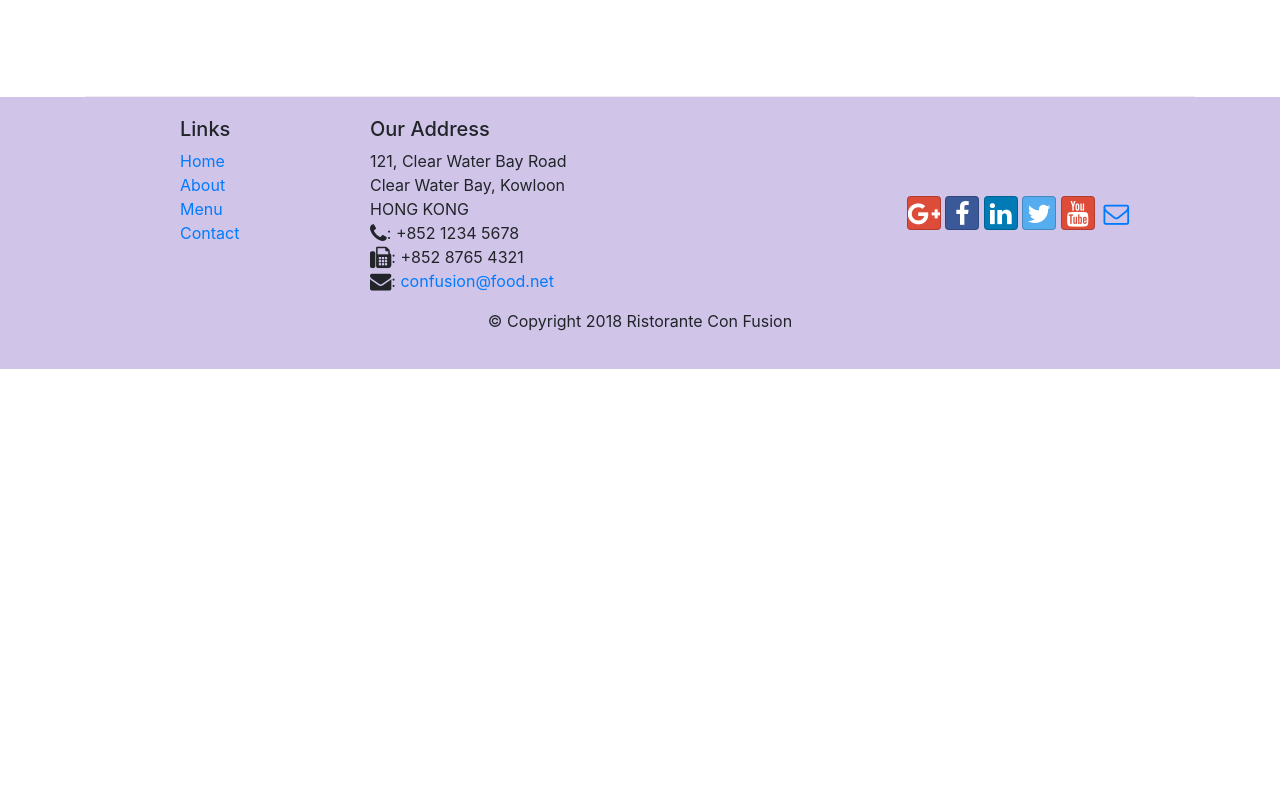
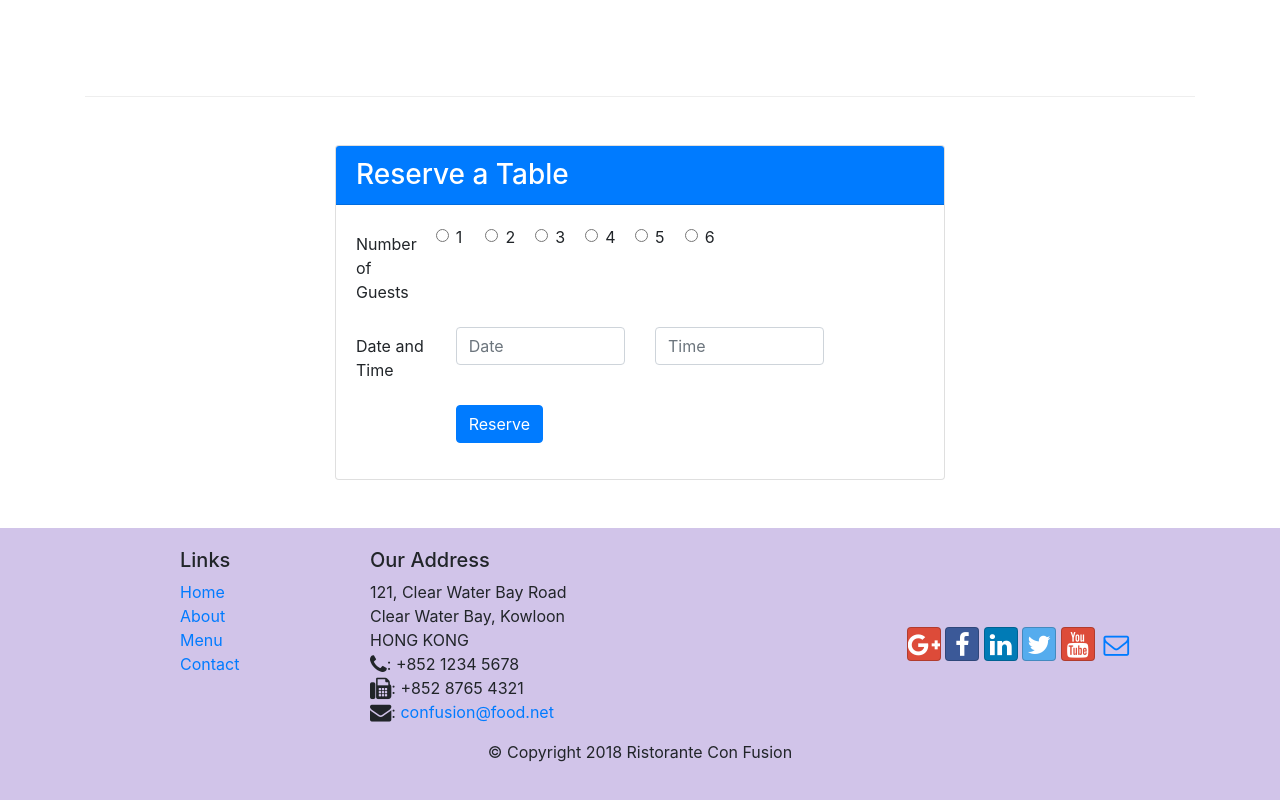
Before and after one commit to EarnestScott/FrontEndBootsrap-Coursera, a website: page index.html in a window 1280 px wide. Shown: the part 1437-2237 px from the top of the page. Before the commit the page ends 1806 px from the top, so only its background shows below. Drawn offline with nearby package versions, Linux system fonts and the light colour scheme.

Commit message:
Pretty much finished part 1 of assignment 2

```diff
--- a/index.html
+++ b/index.html
@@ -52,6 +52,12 @@
                 </div>
                 <div class="col-12 col-sm align-self-center">
                     <img src="img/logo.png" class="img-fluid">
+                </div>
+                <div class="col-12 col-sm-2 align-self-center">
+                    <!-- <button class="btn" type="button" background-color="orange" data-target="#reserveTable">
+                        Reserve Table
+                    </button> -->
+                    <a class="btn btn-large btn-primary" href="#reserveTable">Reserve Table</a>
                 </div>
             </div>
         </div>
@@ -113,6 +119,77 @@
         </div>
     </div>
 
+    <br>
+    <br>
+    <div class="offset-sm-3 col-sm-6">
+        <div class="card">
+            <h3 class="card-header bg-primary text-white"> Reserve a Table</h3>
+            <div class="card-body">
+                <form>
+                    <div class="form-group row">
+                        <label for="radios" class="col-md-2 col-form-label">Number of Guests</label>
+
+                        <div class="col-md-1">
+                            <input type="radio" class="form-check-input" id="radio1" name="radios">
+                            <label class="form-check-label" for="radio1">
+                                1
+                            </label>
+
+                        </div>
+                        <div class="col-md-1">
+                            <input type="radio" class="form-check-input" id="radio2" name="radios">
+                            <label class="form-check-label" for="radio2">
+                                2
+                            </label>
+                        </div>
+                        <div class="col-md-1">
+                            <input type="radio" class="form-check-input" id="radio2" name="radios">
+                            <label class="form-check-label" for="radio2">
+                                3
+                            </label>
+                        </div>
+                        <div class="col-md-1">
+                            <input type="radio" class="form-check-input" id="radio2" name="radios">
+                            <label class="form-check-label" for="radio2">
+                                4
+                            </label>
+                        </div>
+                        <div class="col-md-1">
+                            <input type="radio" class="form-check-input" id="radio2" name="radios">
+                            <label class="form-check-label" for="radio2">
+                                5
+                            </label>
+                        </div>
+                        <div class="col-md-1">
+                            <input type="radio" class="form-check-input" id="radio2" name="radios">
+                            <label class="form-check-label" for="radio2">
+                                6
+                            </label>
+                        </div>
+
+                    </div>
+                    <div class="form-group row">
+                        <label for="datetime" class="col-md-2 col-form-label">Date and Time</label>
+                        <div class="col-md-4">
+                            <input type="text" class="form-control" id="date" name="date" placeholder="Date">
+                        </div>
+                        <div class="col-md-4">
+                            <input type="text" class="form-control" id="time" name="time" placeholder="Time">
+                        </div>
+                    </div>
+                    <div class="form-group row">
+                        <div class="offset-md-2 col-md-10">
+                            <button type="submit" class="btn btn-primary">
+                                Reserve
+                            </button>
+                        </div>
+                    </div>
+                </form>
+            </div>
+        </div>
+    </div>
+    <br>
+    <br>
     <footer class="footer">
         <div class="container">
             <div class="row">
```
